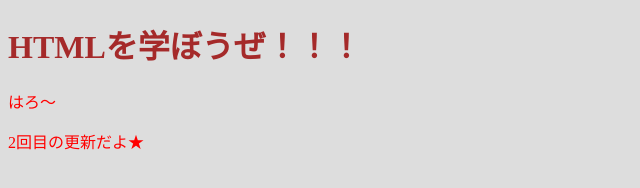
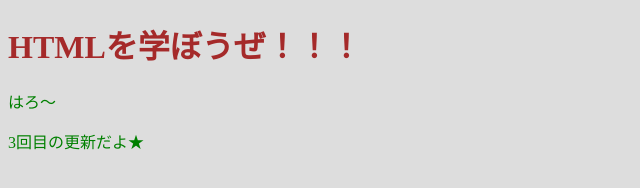
Before and after one commit to youmeco10/my_web_page, a plain HTML site: page index.html in a window 1280 px wide. Shown: the whole page, without its empty margins (0-640 px from the left). Drawn offline with Linux system fonts and the light colour scheme.

Commit message:
3回目の更新 段落の文字色は緑

```diff
--- a/index.html
+++ b/index.html
@@ -13,14 +13,14 @@
         }
 
         p{
-            color:red;
+            color:green;
         }
     </style>
 </head>
 <body>
     <h1>HTMLを学ぼうぜ！！！</h1>
     <p>はろ～</p>
-    <p>2回目の更新だよ★</p>
+    <p>3回目の更新だよ★</p>
 
 </body>
 </html>
```
